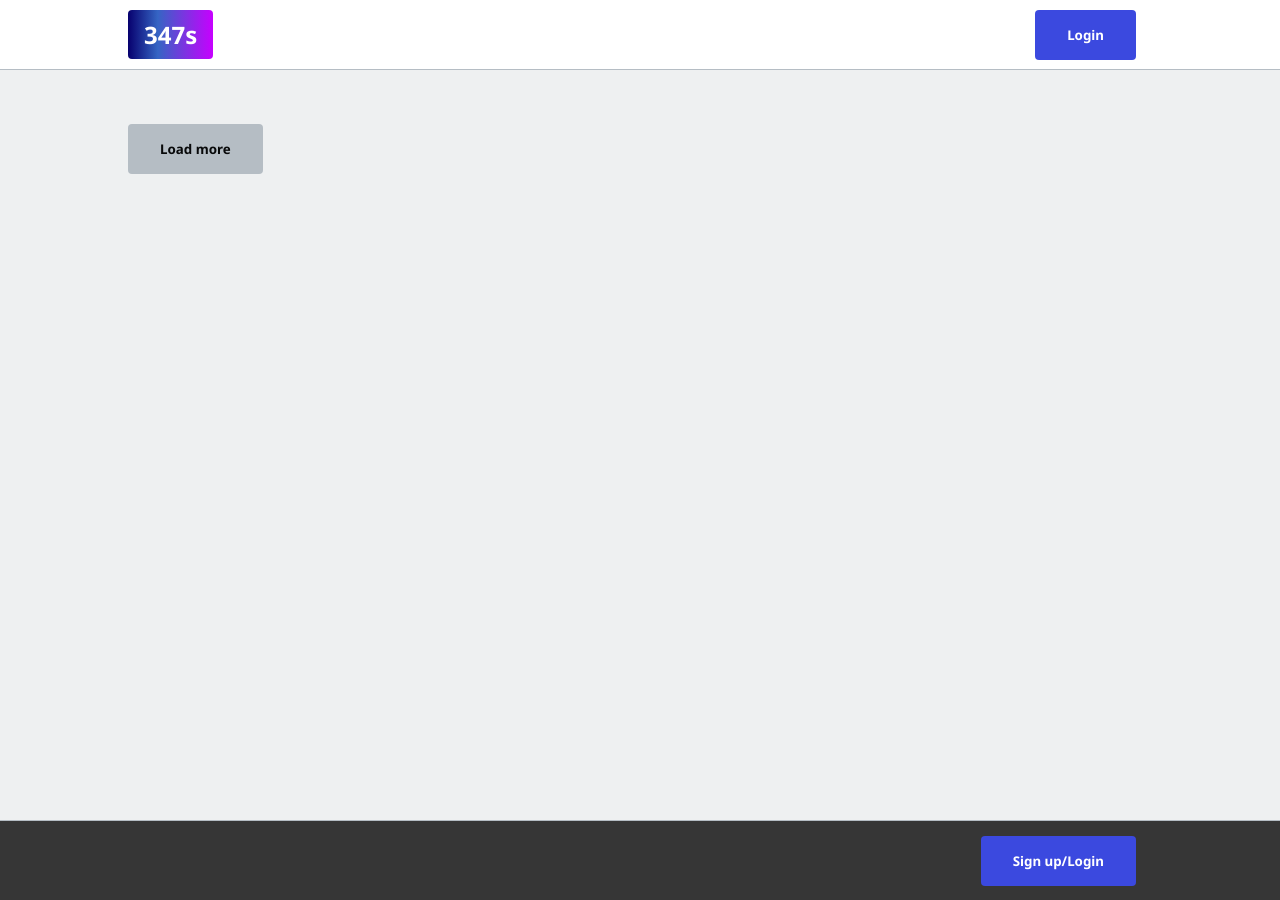
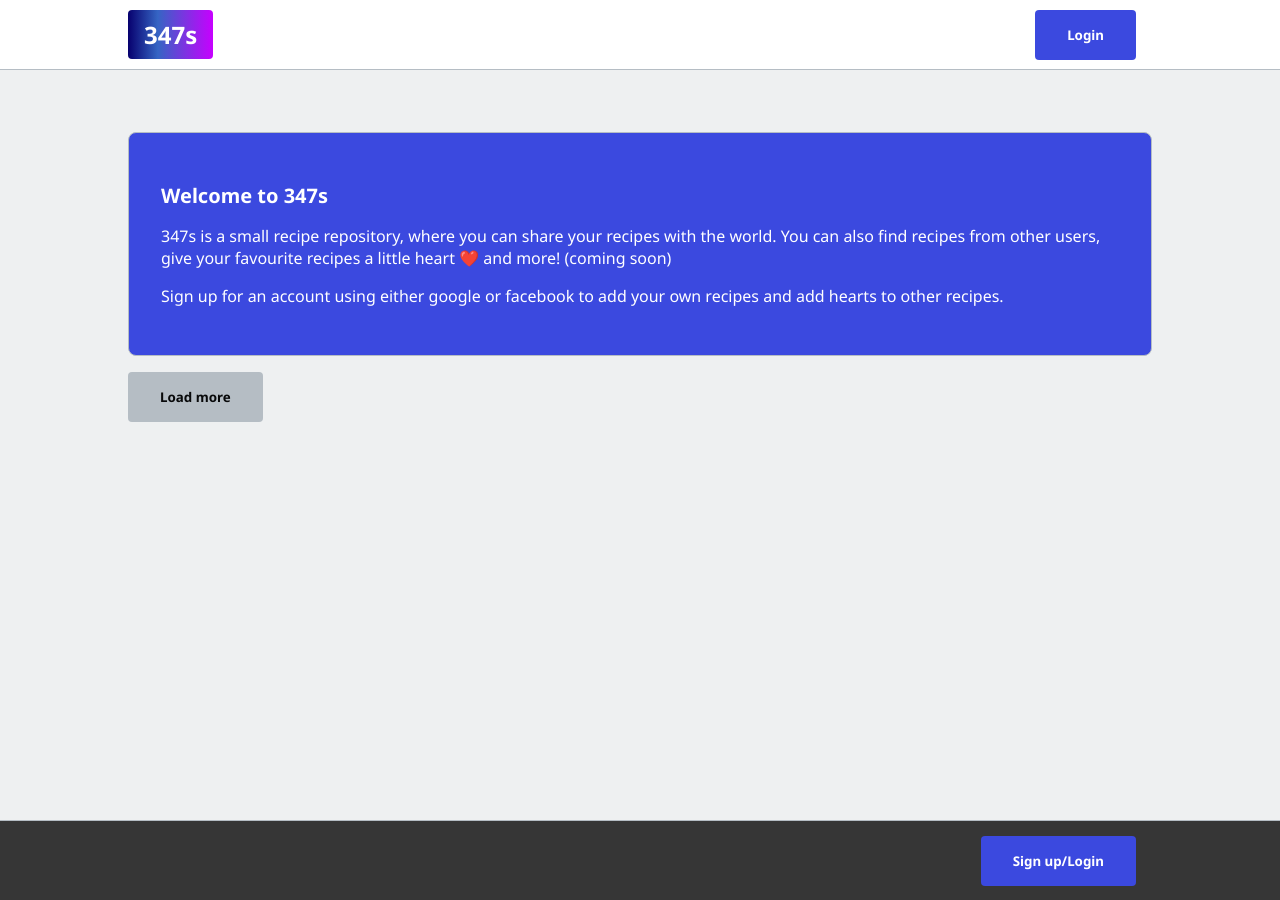
Before and after one commit to Eacaw/347s, a Next.js app: page / in a window 1280 px wide. Built offline with nearby package versions, Linux system fonts and the light colour scheme; no server answers; the database is empty.

Commit message:
Add welcome card to home page

```diff
--- a/pages/index.js
+++ b/pages/index.js
@@ -72,6 +72,21 @@ export default function Home(props) {
 
   return (
     <main>
+      <Metatags />
+
+      <div className="card card-info">
+        <h2>Welcome to 347s</h2>
+        <p>
+          347s is a small recipe repository, where you can share your recipes
+          with the world. You can also find recipes from other users, give your
+          favourite recipes a little heart ❤️ and more! (coming soon)
+        </p>
+        <p>
+          Sign up for an account using either google or facebook to add your own
+          recipes and add hearts to other recipes.
+        </p>
+      </div>
+
       <PostFeed posts={posts} />
 
       {!loading && !postsEnd && (
```
